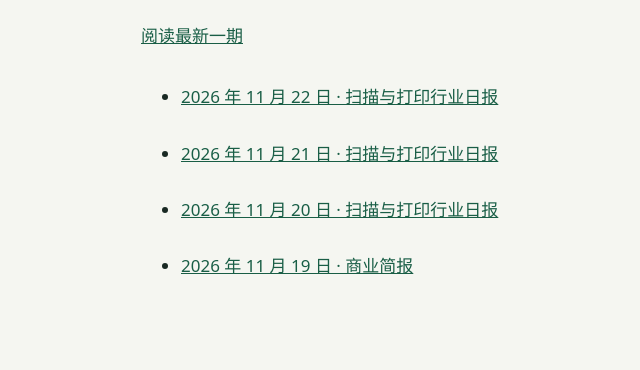
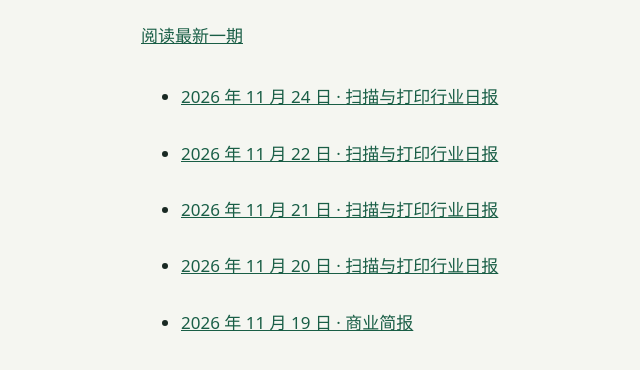
Before and after one commit to flow-specter/3d-business-daily, a plain HTML site: page archive.html in a window 1280 px wide. Shown: the part 150-520 px from the top of the page, without its empty margins (119-759 px from the left). Drawn offline with Linux system fonts and the light colour scheme.

Commit message:
Add November 24 to report archive
Updated the archive to include the latest report from November 24, 2026.

```diff
--- a/archive.html
+++ b/archive.html
@@ -1 +1 @@
-<!doctype html><html lang="zh-CN"><meta charset="utf-8"><meta name="viewport" content="width=device-width,initial-scale=1"><title>历史简报 · 三维商业观察</title><style>body{max-width:760px;margin:40px auto;padding:20px;font:17px/1.9 system-ui,sans-serif;color:#192923;background:#f5f6f1}a{color:#195e46}li{padding:12px 0}</style><h1>历史简报</h1><p><a href="index.html">阅读最新一期</a></p><ul><li><a href="2026-11-22.html">2026 年 11 月 22 日 · 扫描与打印行业日报</a></li><li><a href="2026-11-21.html">2026 年 11 月 21 日 · 扫描与打印行业日报</a></li><li><a href="2026-11-20.html">2026 年 11 月 20 日 · 扫描与打印行业日报</a></li><li><a href="2026-11-19.html">2026 年 11 月 19 日 · 商业简报</a></li></ul></html>
+<!doctype html><html lang="zh-CN"><meta charset="utf-8"><meta name="viewport" content="width=device-width,initial-scale=1"><title>历史简报 · 三维商业观察</title><style>body{max-width:760px;margin:40px auto;padding:20px;font:17px/1.9 system-ui,sans-serif;color:#192923;background:#f5f6f1}a{color:#195e46}li{padding:12px 0}</style><h1>历史简报</h1><p><a href="index.html">阅读最新一期</a></p><ul><li><a href="2026-11-24.html">2026 年 11 月 24 日 · 扫描与打印行业日报</a></li><li><a href="2026-11-22.html">2026 年 11 月 22 日 · 扫描与打印行业日报</a></li><li><a href="2026-11-21.html">2026 年 11 月 21 日 · 扫描与打印行业日报</a></li><li><a href="2026-11-20.html">2026 年 11 月 20 日 · 扫描与打印行业日报</a></li><li><a href="2026-11-19.html">2026 年 11 月 19 日 · 商业简报</a></li></ul></html>
```
